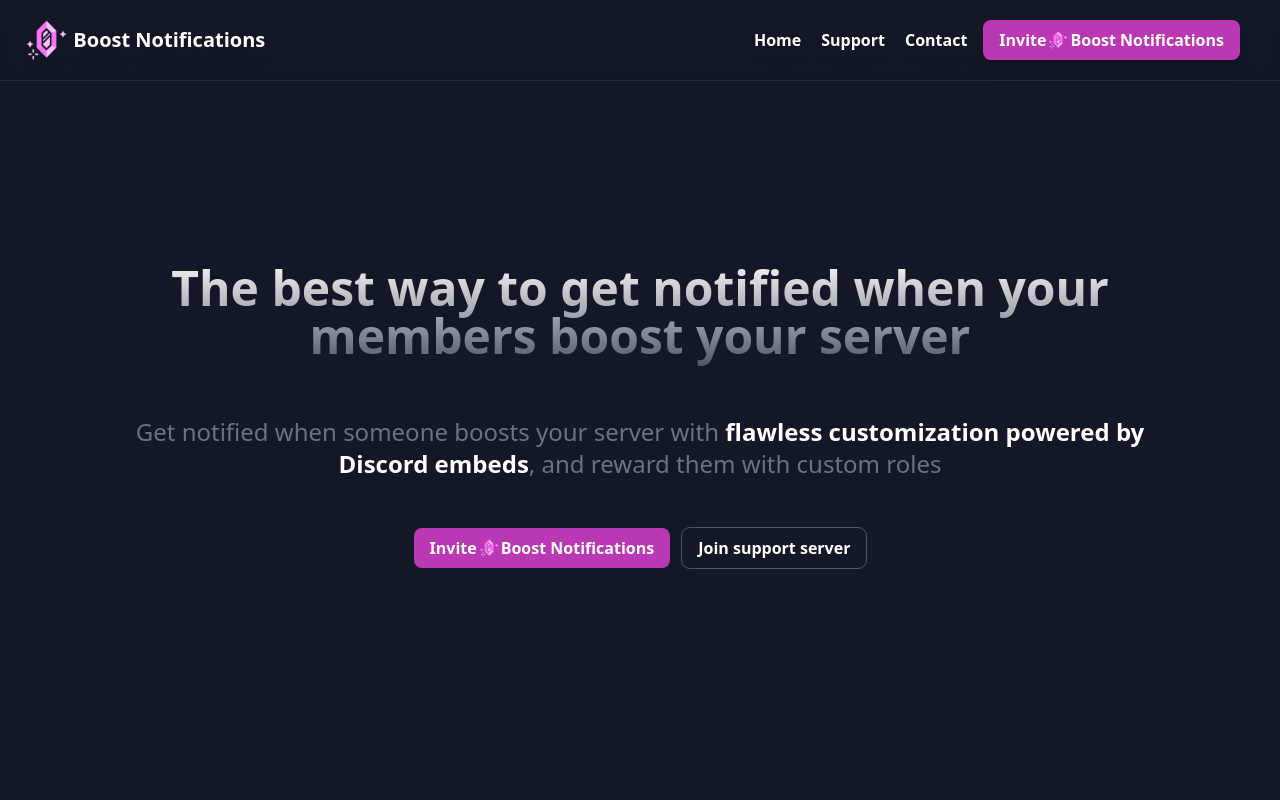
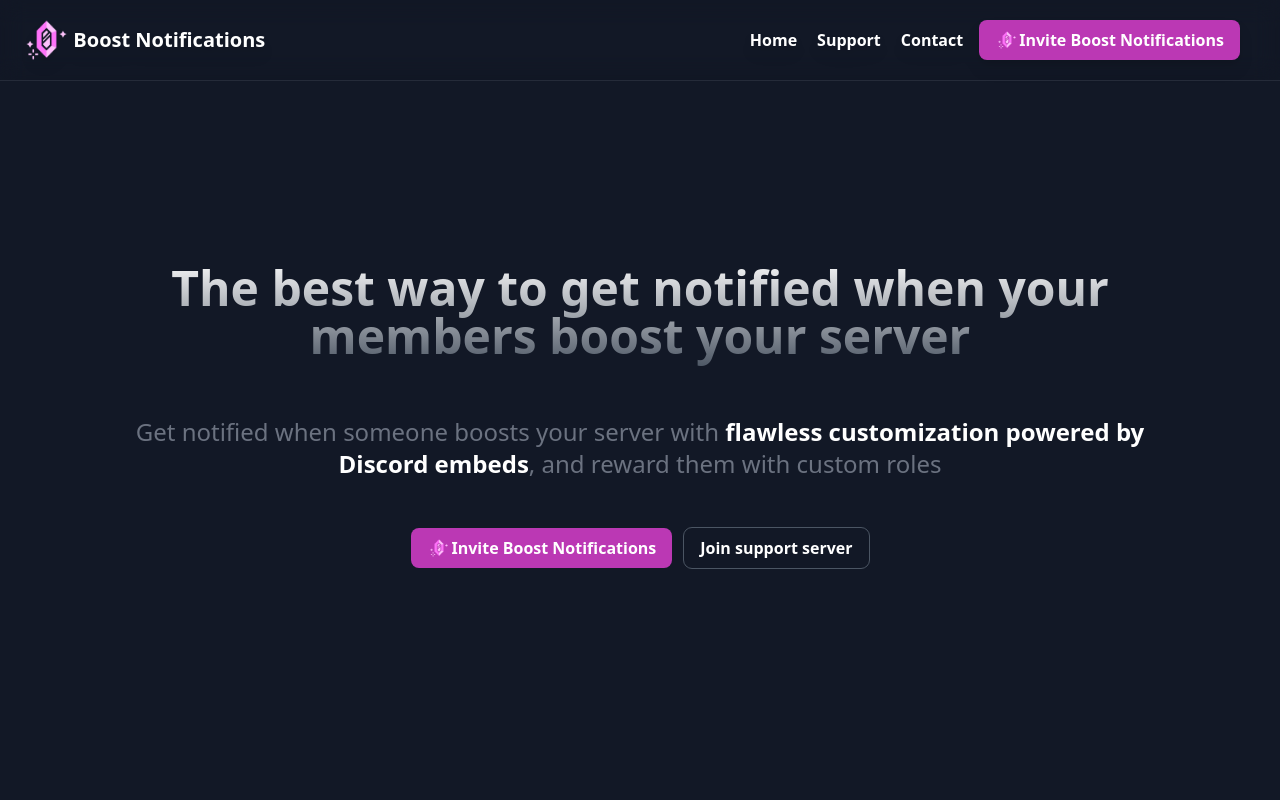
Before and after one commit to RappyBots/Boost-Frontend, a SvelteKit app: page / in a window 1280 px wide. Shown: the top 800 px of the page. Built offline with nearby package versions, Linux system fonts and the light colour scheme.

Commit message:
Responsive design to buttons in main page

```diff
--- a/src/components/Button.svelte
+++ b/src/components/Button.svelte
@@ -4,6 +4,6 @@
     export let target = "";
 </script>
 
-<a target="{target}" on:click href="{href}" class="flex py-2 px-4 rounded-lg font-semibold text-center no-underline {className}">
+<a target="{target}" on:click href="{href}" class="flex py-2 px-4 rounded-lg font-semibold text-center no-underline items-center {className}">
     <slot/>
 </a>
--- a/src/components/Header.svelte
+++ b/src/components/Header.svelte
@@ -27,14 +27,14 @@
 
 			<!-- Invite Btn -->
 			<Button className="hidden md:flex bg-primary hover:bg-accent mr-5" target="_blank" href="/invite">
-				<div class="flex h-full">Invite<img src={Logo} class="h-[24px] object-contain" alt="Boost Notifications Logo"/>Boost Notifications</div>
+				<img src={Logo} class="h-[24px] object-contain" alt="Boost Notifications Logo"/> <div class="flex h-full items-center">Invite Boost Notifications</div>
 			</Button>
 		</div>
     </div>
 
 	{#if hamburgerMenuOpen}
 		<div
-			class="font-semibold space-y-5 w-full hover:*:text-secondary *:block backdrop-blur-md p-5"
+			class="font-semibold space-y-5 w-full hover:*:text-secondary *:block backdrop-blur-md p-5 text-center"
 		>
 			{@html
 				document.getElementById("nav-links")?.innerHTML
--- a/src/routes/+page.svelte
+++ b/src/routes/+page.svelte
@@ -19,10 +19,10 @@
 		Get notified when someone boosts your server with <strong class="text-white">flawless customization powered by Discord embeds</strong>, and reward them with custom roles
 	</div>
 
-	<div class="flex flex-col sm:flex-row space-y-3 sm:space-y-0 sm:space-x-3 justify-center">
+	<div class="flex space-y-0 space-x-3 justify-center">
 		<!-- Invite Btn -->
-		<Button target="_blank" className="bg-primary hover:bg-accent" href="/invite">
-			<div class="flex h-full justify-center sm:justify-start">Invite<img src={Logo} class="h-[24px] object-contain" alt="Boost Notifications Logo"/>Boost Notifications</div>
+		<Button target="_blank" className="bg-primary hover:bg-accent sm:flex-row" href="/invite">
+			<img src={Logo} class="h-[24px] object-contain" alt="Boost Notifications Logo"/> <div class="flex h-full items-center">Invite Boost Notifications</div>
 		</Button>
 
 		<!-- Support Btn -->
```
